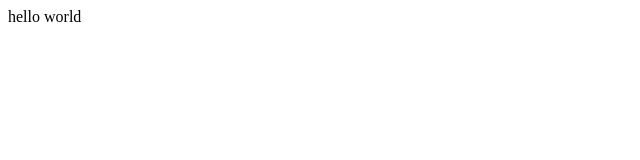
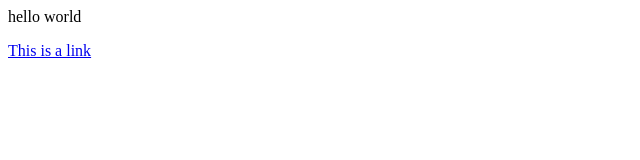
Before and after one commit to decadent9264/decadent9264.github.com, a plain HTML site: page index.html in a window 1280 px wide. Shown: the whole page, without its empty margins (0-640 px from the left). Drawn offline with Linux system fonts and the light colour scheme.

Commit message:
Update index.html

```diff
--- a/index.html
+++ b/index.html
@@ -1 +1,2 @@
 <p>hello world</p>
+<a href="html/1.html">This is a link</a>
```
